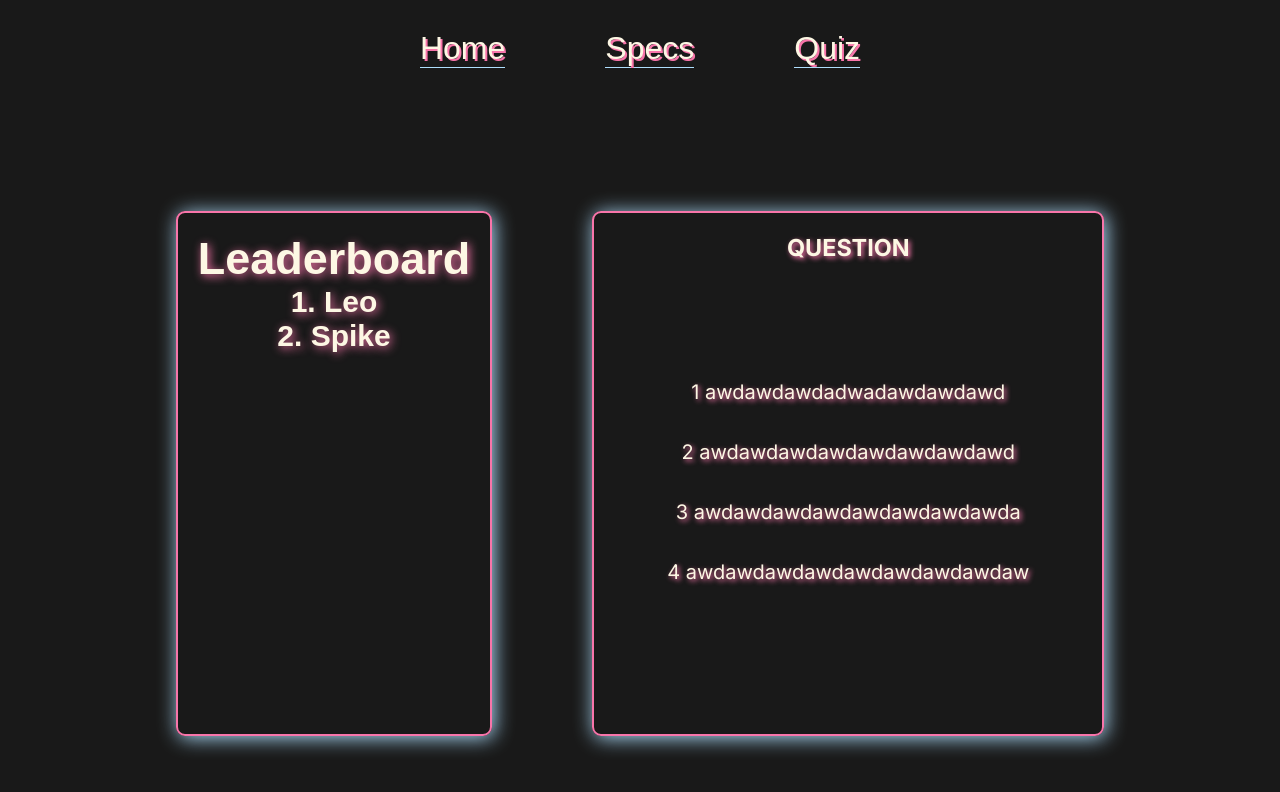
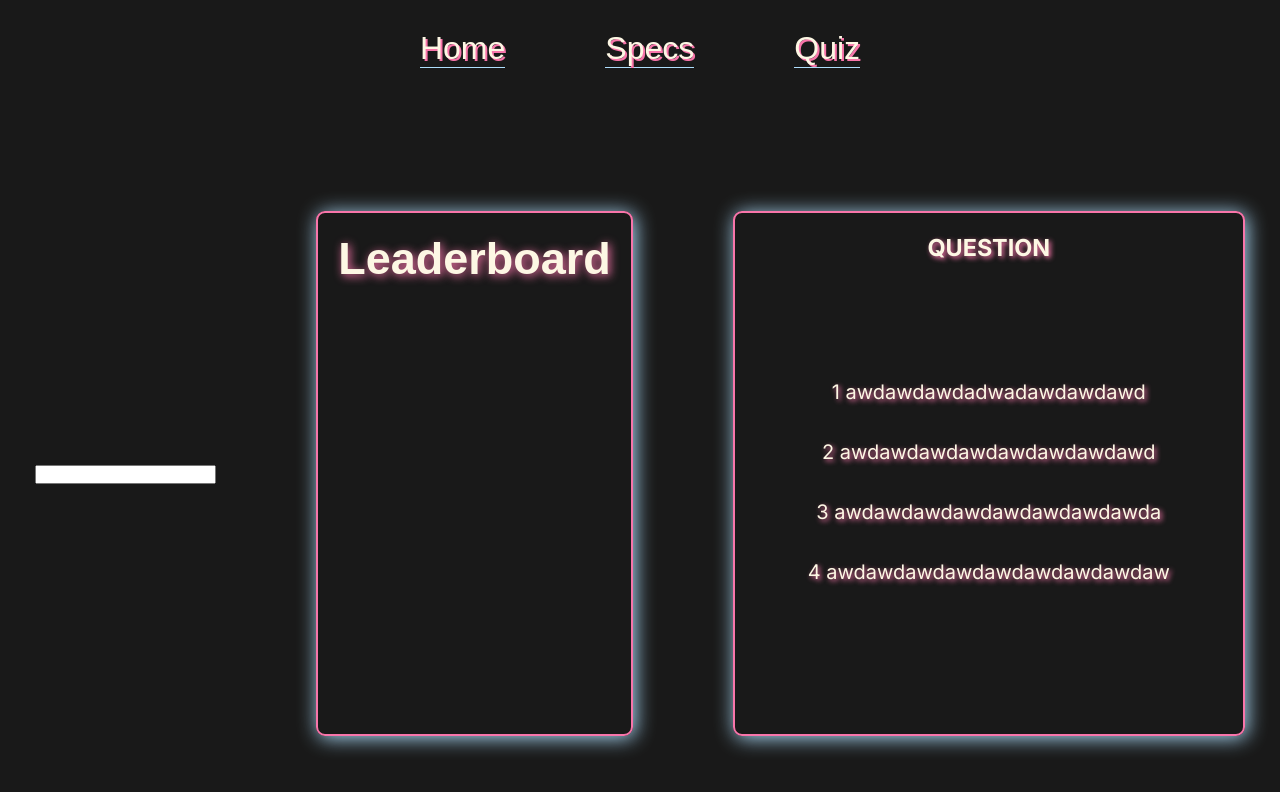
Before and after one commit to kimchieater/chinchin_bar_specs, a Next.js app in the folder chinchin_specs/: page /quiz in a window 1280 px wide. Shown: the top 792 px of the page. Built offline with nearby package versions, Linux system fonts and the light colour scheme; a web font is replaced by a local one.

Commit message:
Update page.js

```diff
--- a/chinchin_specs/app/quiz/page.js
+++ b/chinchin_specs/app/quiz/page.js
@@ -1,13 +1,27 @@
+'use client'
+
+import { supabase } from "@/utils/supabaseClient"
+import { useEffect, useState } from "react"
 
 
 export default function Quiz(){
+
+  const [name, setName] = useState(null);
+
+  function chooseName(e){
+    setName(e.target.value)
+
+  }
+
+
   return(
     <div className="quiz">
       <div className="quiz-bg">
+        <div className="quiz-name-input">
+          <input type="text" onChange={chooseName}></input>
+        </div>
         <div className="leaderboard">
           <h2>Leaderboard</h2>
-          <h4>1. Leo</h4>
-          <h4>2. Spike</h4>
         </div>
         <div className="quiz-section">
           <h3>QUESTION</h3>
```
